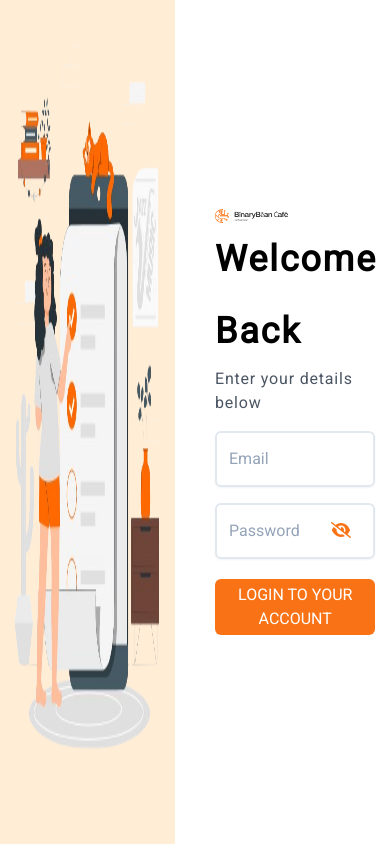
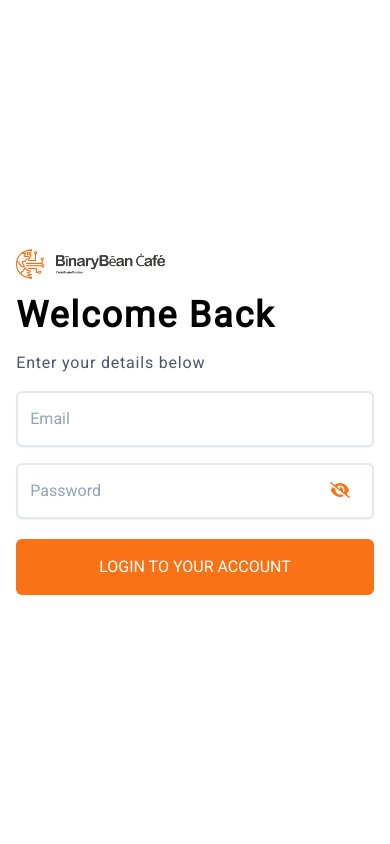
Before and after one commit to hasnain23233/Dashboard_Task_Techzoid, a React (Vite) app: page /subscriptions in a window 390 px wide. Built offline with nearby package versions, Linux system fonts and the light colour scheme.

Commit message:
responsive the login page of the application

```diff
--- a/src/compnents/Login.jsx
+++ b/src/compnents/Login.jsx
@@ -16,14 +16,14 @@ const Login = () => {
     }
     return (
         <div className='h-screen font-roboto flex gap-10 items-center'>
-            <div className='h-full bg-orange-100 w-6/12'>
+            <div className='lg:block hidden h-full bg-orange-100 w-6/12'>
                 <img src={logginImg} alt="" className='w-full h-full' />
             </div>
-            <div className='w-6/12'>
+            <div className='lg:w-6/12 m-auto w-11/12'>
                 <img src={Logo} alt="" className='w-5/12' />
                 <h1 className='leading-loose text-4xl tracking-wider font-semibold'>Welcome Back</h1>
                 <p className='text-gray-600 tracking-wider'>Enter your details below</p>
-                <form className='w-11/12 mt-4' onSubmit={handleOnSubmit}>
+                <form className='w-full mt-4' onSubmit={handleOnSubmit}>
                     <div className='w-full'>
                         <div class="relative">
                             <input
```
